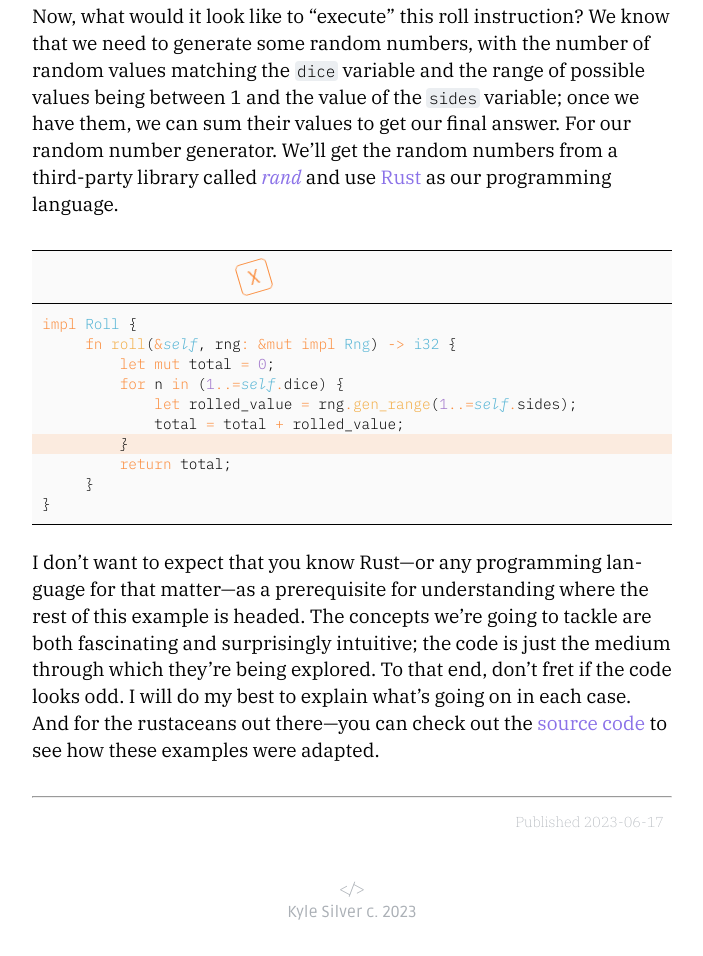
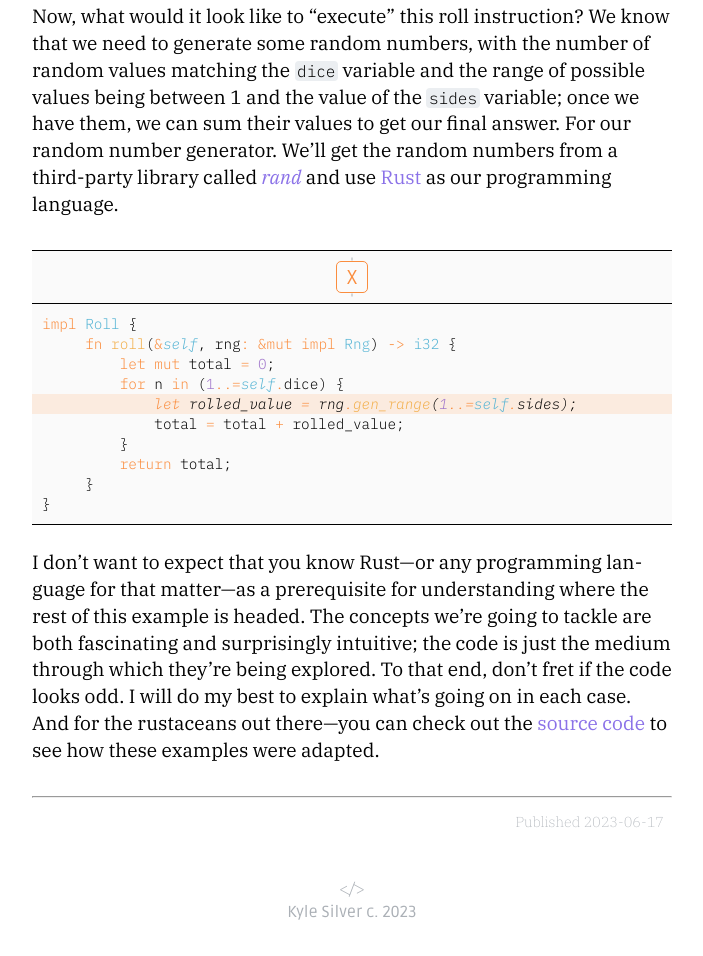
Before and after one commit to kyle-silver/kyle-silver.github.io, an Eleventy site: page src/blog/dice-explainer-part-1/index.md in a window 1280 px wide. Shown: the part 930-1886 px from the top of the page, without its empty margins (288-991 px from the left). Built offline with nearby package versions, Linux system fonts and the light colour scheme; Eleventy itself is replaced by a stand-in of ours; files that its build step writes are made by us from their sources.

Commit message:
keyframes!

```diff
--- a/src/blog/dice-explainer-part-1/index.md
+++ b/src/blog/dice-explainer-part-1/index.md
@@ -46,7 +46,8 @@ Now, what would it look like to “execute” this roll instruction? We know tha
     <link href="simple-roll-eval.css" type="text/css" rel="stylesheet">
     <script src="simple-roll-eval.js" defer=true></script>
     <div class="animation-container" id="simple-roll-eval-animation">
-        <div class="dice" id="test-box"><div class="dice-text">X</div></div>
+        <div class="dice" id="test-die"><div class="dice-text">X</div></div>
+        <div class="divider"></div>
     </div>
     <div class="code" id="code-snippet">
         <div class="code-line" id="line-01">
--- a/src/blog/dice-explainer-part-1/simple-roll-eval.css
+++ b/src/blog/dice-explainer-part-1/simple-roll-eval.css
@@ -1,4 +1,5 @@
 #simple-roll-eval-animation {
+    position: relative;
     border-bottom: unset;
     margin-bottom: unset;
     padding-left: 10px;
@@ -13,7 +14,19 @@
     width: 30px;
     height: 30px;
     position: relative;
-    animation: spin 11s linear infinite;
+    background-color: var(--ayu-bg);
+    z-index: 1;
+}
+
+.divider {
+    margin: auto;
+    position: absolute;
+    top: 50%;
+    left: 50%;
+    transform: translate(-50%, -50%);
+    width: 0;
+    height: 75%;
+    border-left: 1px dashed var(--ayu-gray);
 }
 
 .dice-text {
@@ -24,12 +37,3 @@
     position: absolute;
     transform: translate(-50%, -50%);
 }
-
-@keyframes spin {
-    from {
-        transform: rotate(0deg);
-    }
-    to {
-        transform: rotate(360deg);
-    }
-}
--- a/src/blog/dice-explainer-part-1/simple-roll-eval.js
+++ b/src/blog/dice-explainer-part-1/simple-roll-eval.js
@@ -1,70 +1,142 @@
-class Row {
+/**
+ * @typedef DieKeyframe
+ * @prop {number} at the tick number at which the row should be highlighted
+ * @prop {Array<number>} position the position at the beginning of the
+ *      animation
+ * @prop {number} orientation the rotation (in degrees) at the start of the keyframe
+ */
+
+class Die {
+
     /**
-     * @param {string} index the ID of the HTML element represented by this class
+     * @param {string} id the ID of the HTML element representing the die
+     * @param {number} value the starting numeric value of the die
+     * @param {Array<DieKeyframe>} keyframes any animation keyframes
      */
-    constructor(index) {
-        this.index = index;
+    constructor(id, value, keyframes) {
+        this.id = id;
+        this.value = value;
+        this.keyframes = keyframes;
     }
 
-    highlight_row() {
-        const element = document.getElementById(this.index);
+    /**
+     * @param {number} tick the current tick number
+     */
+    update(tick) {
+        const [current, next] = this.keyframes.slice(0, 2);
+        if (next.at === tick) {
+            this.keyframes.unshift(next);
+            this.keyframes.push(current);
+            return;
+        }
+
+        // boring math
+        const duration = next.at - current.at;
+        const percentage_complete = Math.abs((tick - current.at) / duration);
+        const [x1, y1] = current.position;
+        const [x2, y2] = next.position;
+        const [dx, dy] = [x2 - x1, y2 - y1];
+        const [x, y] = [x1 + (percentage_complete * dx), y1 + (percentage_complete * dy)];
+
+        // update position
+        const element = document.getElementById(this.id);
+        element.style.left = `${x}%`;
+        element.style.top = `${y}%`;
+    }
+}
+
+/**
+ * @typedef HighlightKeyframe
+ * @prop {string} id the ID of the HTML element corresponding to the row which
+ *      should be highlighted.
+ * @prop {number} at the tick number at which the row should be highlighted
+ */
+
+class RowHighlights {
+    /**
+     * @param {Array<HighlightKeyframe>} keyframes the keyframes for which rows
+     *      need to be highlighted and when
+     */
+    constructor(keyframes) {
+        this.keyframes = keyframes.sort((a, b) => a.at - b.at);
+    }
+
+    /**
+     * @param {number} tick the current tick number
+     */
+    update(tick) {
+        if (this.keyframes[0].at !== tick) {
+            return;
+        }
+        // the currently-highlighted row lives in the back
+        const highlighted = this.keyframes.pop();
+        this.unhighlight_row(highlighted);
+        this.keyframes.push(highlighted);
+
+        const to_highlight = this.keyframes.shift();
+        this.highlight_row(to_highlight);
+        this.keyframes.push(to_highlight);
+    }
+
+    /**
+     * @param {HighlightKeyframe} row the row to highlight
+     */
+    highlight_row(row) {
+        const element = document.getElementById(row.id);
         element.style.backgroundColor = "var(--code-highlight";
         element.style.fontStyle = "italic";
     }
 
-    unhighlight_row() {
-        const element = document.getElementById(this.index);
+    /**
+     * @param {HighlightKeyframe} row the row to unhighlight
+     */
+    unhighlight_row(row) {
+        const element = document.getElementById(row.id);
         element.style.backgroundColor = "unset";
         element.style.fontStyle = "unset";
     }
 }
 
-class Rows {
-    /**
-     * @param {Array<string>} animation_order
-     */
-    constructor(animation_order) {
-        this.order = animation_order.map(id => new Row(id));
-        /** @type number */
-        this.current = 0;
-        this.order[this.current].highlight_row();
-    }
-
-    highlight_next() {
-        this.order[this.current].unhighlight_row();
-        this.current = (this.current + 1) % this.order.length;
-        this.order[this.current].highlight_row();
-    }
-}
-
 function animate_dice_roll() {
-    let rows = new Rows(["line-03", "line-04", "line-05", "line-06", "line-07"])
-    let _ = setInterval(() => frame(rows), 15);
+    // let rows = new Rows(["line-03", "line-04", "line-05", "line-06", "line-07"])
+    let rows = new RowHighlights([
+        { id: "line-03", at: 0 },
+        { id: "line-04", at: 100 },
+        { id: "line-05", at: 200 },
+        { id: "line-06", at: 500 },
+        { id: "line-07", at: 600 },
+        { id: "line-06", at: 700 },
+        { id: "line-05", at: 800 },
+        { id: "line-04", at: 900 },
+        { id: "line-05", at: 1000 },
+    ])
+    let die = new Die("test-die", 6, [
+        { at: 0, position: [0, 0], orientation: 0 },
+        { at: 1000, position: [95, 0], orientation: 0 },
+        { at: 2000, position: [0, 0], orientation: 0 },
+    ]);
+    let _ = setInterval(frame, 10);
     let ticks = 0;
     let pos = 0;
 
-    /**
-     *
-     * @param {Rows} rows
-     */
-    function frame(rows) {
-        if (ticks % 100 === 0) {
-            rows.highlight_next();
-        }
+    function frame() {
+        // row highlight stuff
+        rows.update(ticks);
+        die.update(ticks)
 
-        // box movement
-        const animation_frames = 2000;
-        const percentage_completed = 100 * (ticks % animation_frames) / animation_frames;
-        const one_way_distance = 2 * percentage_completed;
-        const raw_position = percentage_completed > 50 ? 200 - (one_way_distance) : one_way_distance;
-        const scaled_position = raw_position * 0.95;
-        const element = document.getElementById("test-box");
-        element.style.left = `${scaled_position}%`;
+        // // box movement
+        // const animation_frames = 2000;
+        // const percentage_completed = 100 * (ticks % animation_frames) / animation_frames;
+        // const one_way_distance = 2 * percentage_completed;
+        // const raw_position = percentage_completed > 50 ? 200 - (one_way_distance) : one_way_distance;
+        // const scaled_position = raw_position * 0.95;
+        // const element = document.getElementById("test-box");
+        // element.style.left = `${scaled_position}%`;
 
         ticks += 1;
 
         // prevent overflow
-        if (ticks > 8_000) {
+        if (ticks > 2_000) {
             ticks = 0;
         }
         if (pos >= 200) {
```
